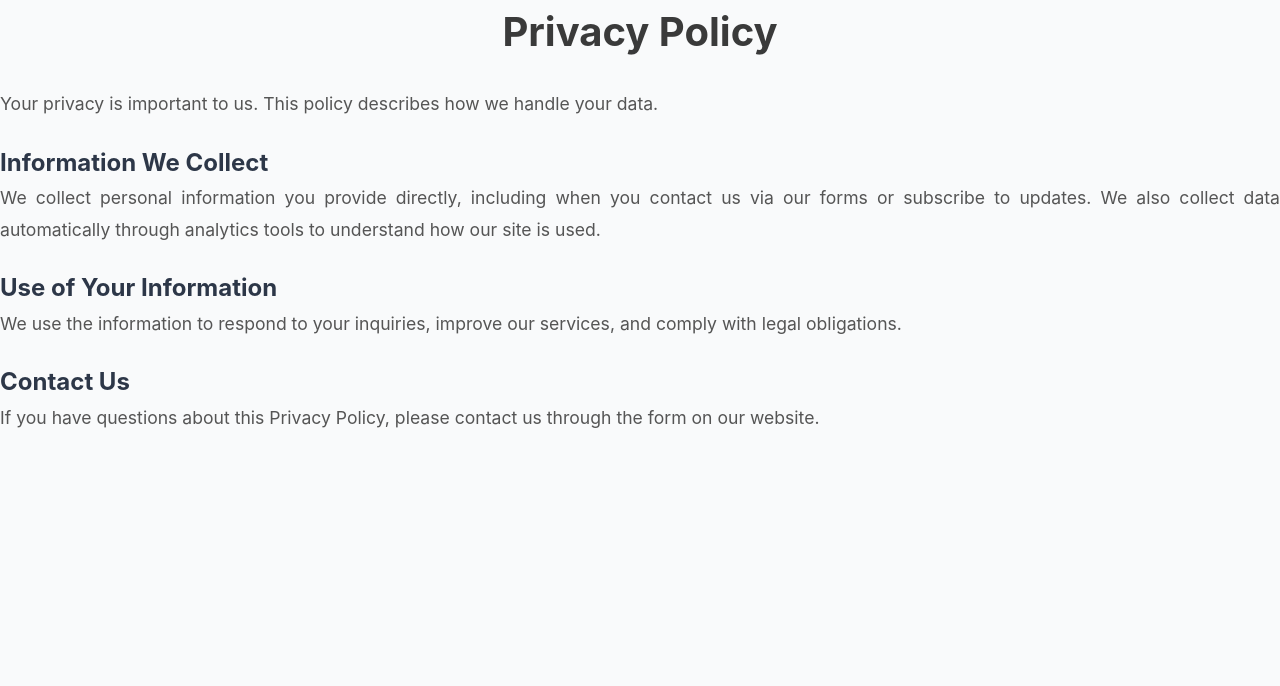
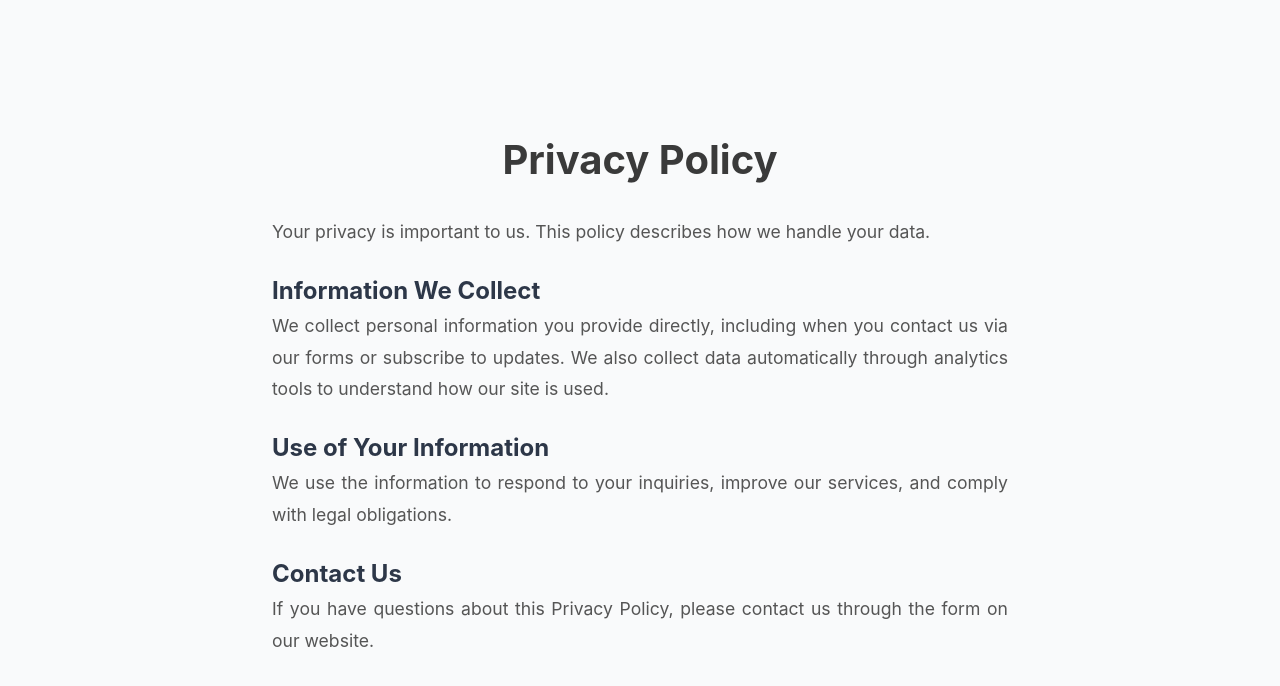
Before and after one commit to unforgettablekartik/compliers, a Next.js app: page /privacy in a window 1280 px wide. Shown: the top 686 px of the page. Built offline with nearby package versions, Linux system fonts and the light colour scheme.

Commit message:
Update privacy.tsx with new privacy policy content

```diff
--- a/pages/privacy.tsx
+++ b/pages/privacy.tsx
@@ -8,6 +8,7 @@ export default function Privacy() {
         <meta name="description" content="Our privacy policy outlines how we handle your data." />
       </Head>
       <main className="legal-page">
+        <div className="container">
           <h1>Privacy Policy</h1>
           <p>Your privacy is important to us. This policy describes how we handle your data.</p>
           <h2>Information We Collect</h2>
@@ -16,6 +17,7 @@ export default function Privacy() {
           <p>We use the information to respond to your inquiries, improve our services, and comply with legal obligations.</p>
           <h2>Contact Us</h2>
           <p>If you have questions about this Privacy Policy, please contact us through the form on our website.</p>
+        </div>
       </main>
     </>
   );
```
Lines whose indentation alone changed are shown as unchanged.
